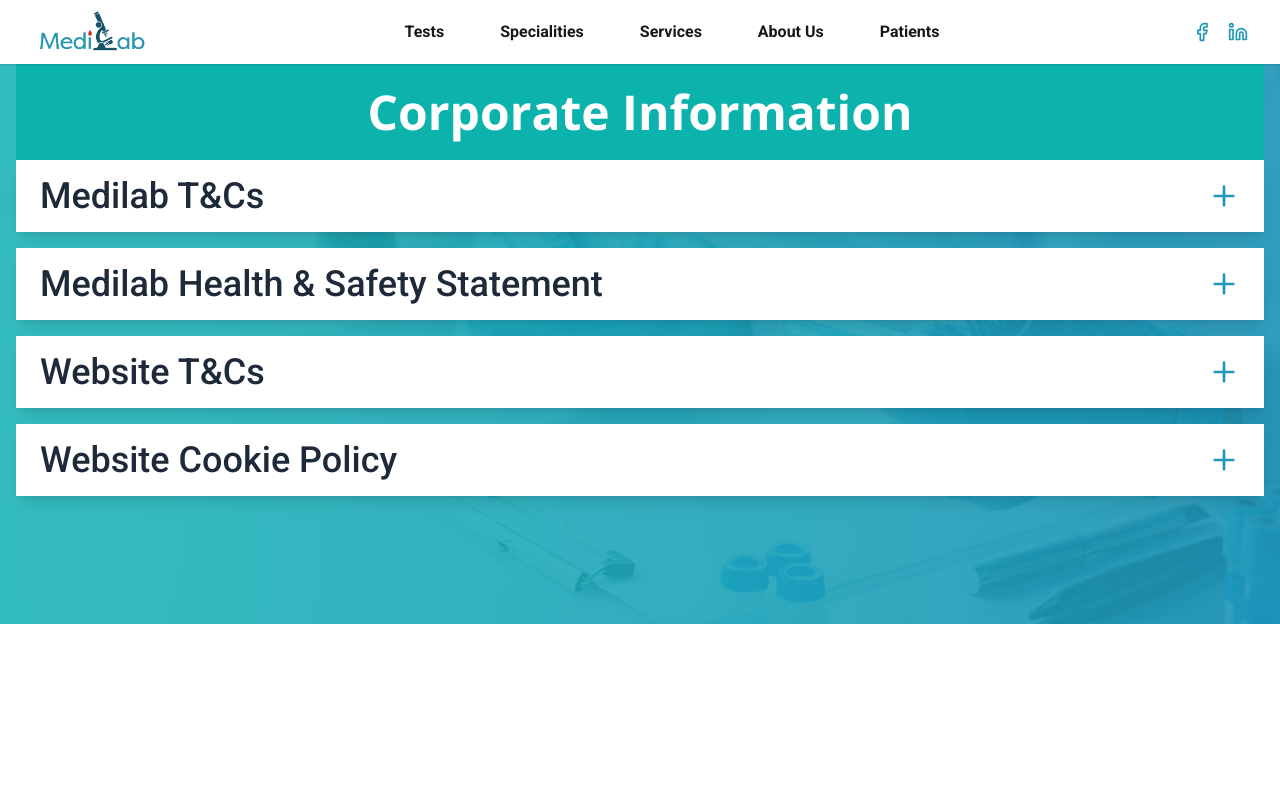
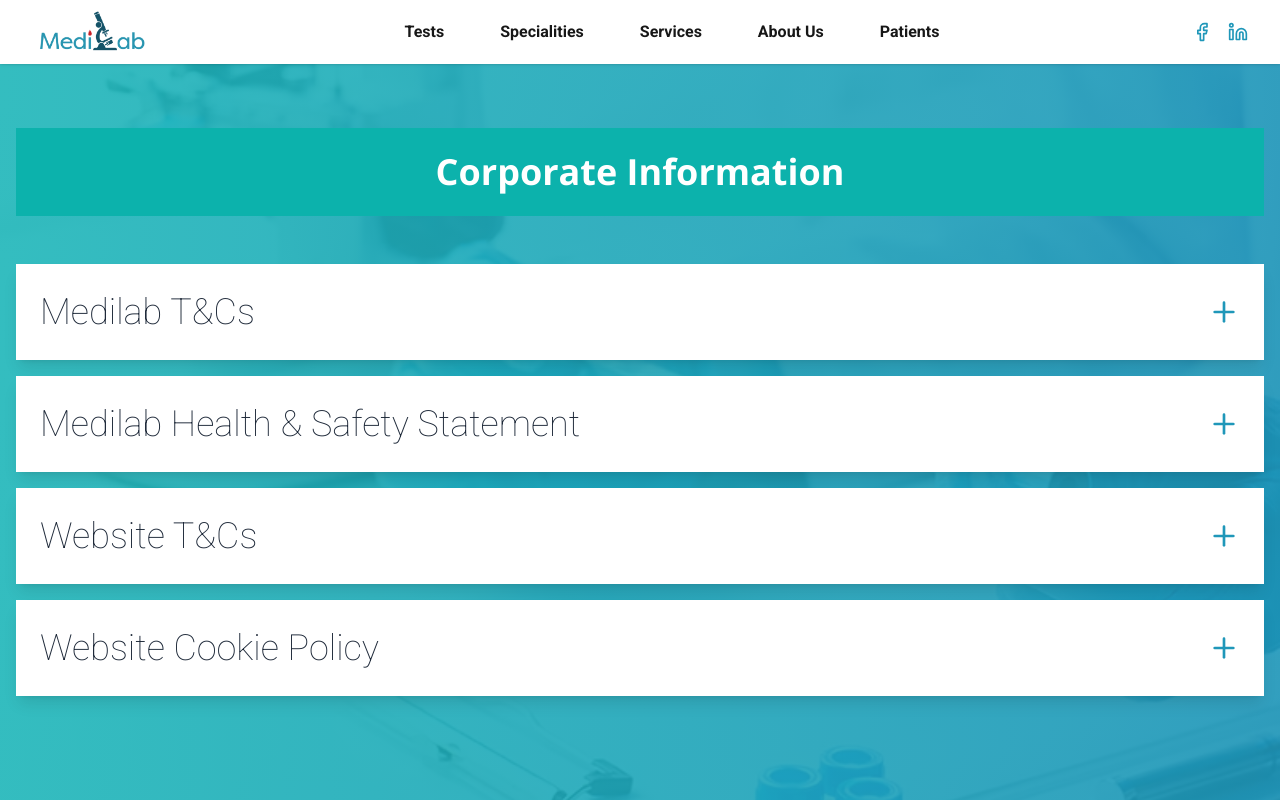
Before and after one commit to adnanniazdev/medilabje, a Next.js app: page /corporate-information in a window 1280 px wide. Shown: the top 800 px of the page. Built offline with nearby package versions, Linux system fonts and the light colour scheme.

Commit message:
Update hero and accordion styles on corporate page
Increases hero section height to 100vh, adjusts spacing and margins for improved layout, and refines accordion button and title styles for better visual hierarchy and usability.

```diff
--- a/src/app/corporate-information/page.tsx
+++ b/src/app/corporate-information/page.tsx
@@ -18,7 +18,7 @@
   return (
     <div className="min-h-screen">
       {/* Hero Section with Parallax Background */}
-      <section className="relative min-h-[70vh] overflow-hidden">
+      <section className="relative min-h-[100vh] overflow-hidden">
         {/* Parallax Background */}
         <div
           className="absolute inset-0 bg-fixed bg-center bg-cover"
@@ -28,11 +28,10 @@
             backgroundAttachment: "fixed",
           }}
         ></div>
-
         {/* Content */}
-        <div className="relative z-10 h-auto flex flex-col  items-center px-4">
-          <div className="max-w-7xl mx-auto w-full bg-[#0CB2AC] p-6 text-center">
-            <h1 className="text-4xl md:text-5xl font-bold text-white">
+        <div className="relative z-10 h-auto flex flex-col my-16  items-center px-4">
+          <div className="max-w-7xl mx-auto w-full bg-[#0CB2AC]  mb-12 p-6 text-center">
+            <h1 className="text-4xl  font-bold text-white">
               Corporate Information
             </h1>
           </div>
@@ -46,15 +45,15 @@
               >
                 <button
                   onClick={() => toggleAccordion(item.id)}
-                  className="w-full px-6 py-4 text-left flex justify-between items-center hover:bg-gray-50 transition-colors duration-200"
+                  className="w-full px-6 py-7 cursor-pointer text-left flex justify-between items-center hover:bg-gray-50 transition-colors duration-200"
                 >
-                  <span className="text-4xl font-medium text-gray-800">
+                  <span className="text-4xl font-thin text-gray-800">
                     {item.title}
                   </span>
                   {openAccordion === item.id ? (
-                    <Minus className="w-8 h-8 text-[#1F97B9]" />
+                    <Minus className="w-8 h-8 text-[#1F97B9] " />
                   ) : (
-                    <Plus className="w-8 h-8 text-[#1F97B9]" />
+                    <Plus className="w-8 h-8 text-[#1F97B9] " />
                   )}
                 </button>
 
```
